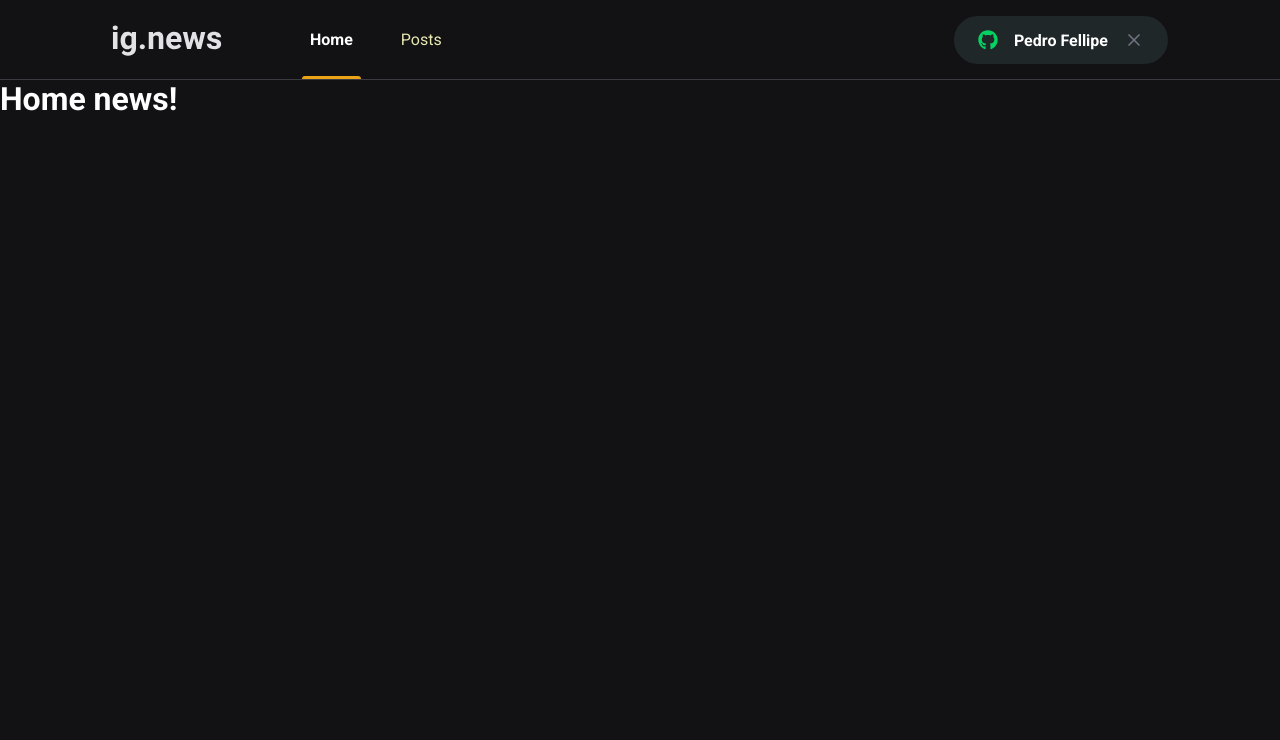
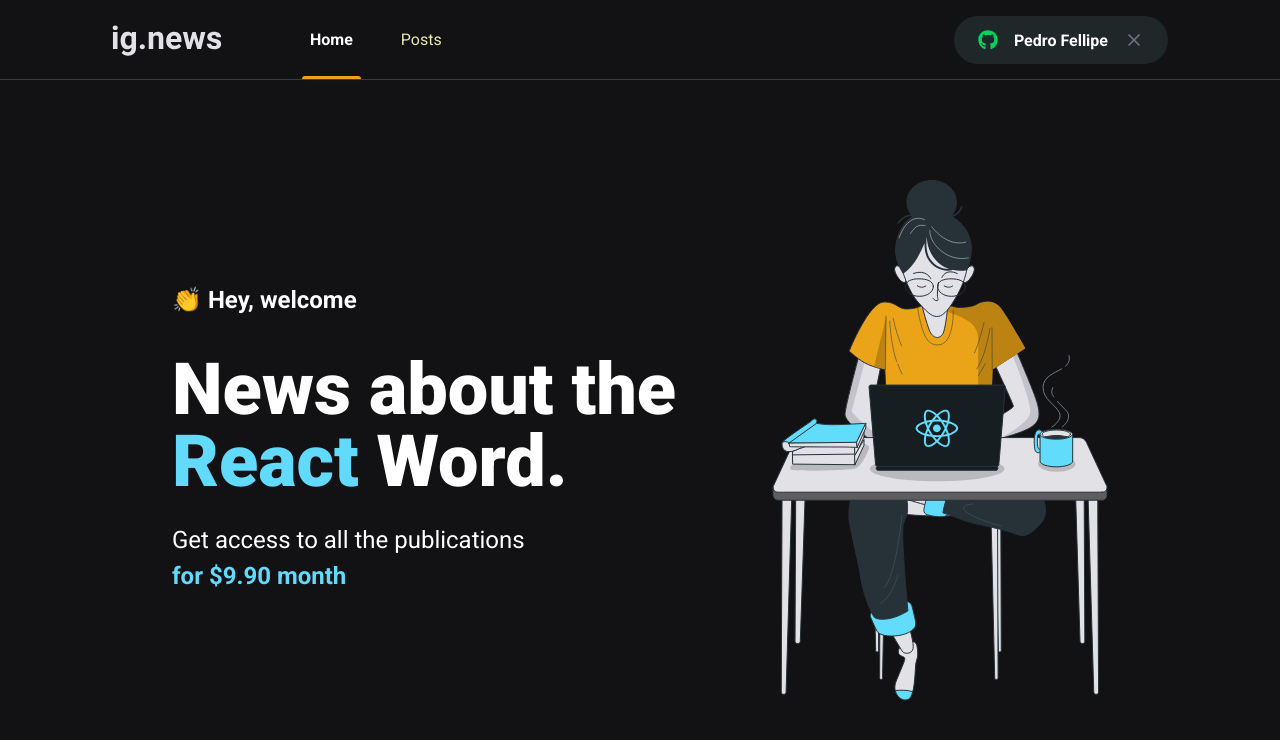
Before and after one commit to PedroFelli/ignews, a Next.js app: page / in a window 1280 px wide. Shown: the top 740 px of the page. Built offline with nearby package versions, Linux system fonts and the light colour scheme.

Commit message:
add home page

```diff
--- /dev/null
+++ b/src/pages/home.module.scss
@@ -0,0 +1,41 @@
+.contentContainer {
+  max-width: 1120px;
+  margin: 0 auto;
+  padding: 0 2rem;
+  height: calc(100vh - 5rem);
+
+  display: flex;
+  align-items: center;
+  justify-content: center;
+}
+
+.hero {
+  max-width: 600px;
+
+  > span {
+    font-size: 1.5rem;
+    font-weight: bold;
+  }
+
+  h1 {
+    font-size: 4.5rem;
+    line-height: 4.5rem;
+    font-weight: 900;
+    margin-top: 2.5rem;
+
+    span {
+      color: var(--cyan-500);
+    }
+  }
+
+  p {
+    font-size: 1.5rem;
+    line-height: 2.25rem;
+    margin-top: 1.5rem;
+
+    span {
+      color: var(--cyan-500);
+      font-weight: bold;
+    }
+  }
+}
--- a/src/pages/index.tsx
+++ b/src/pages/index.tsx
@@ -1,6 +1,6 @@
 import Head from "next/head";
 
-//import styles from "../styles/home.module.scss";
+import styles from "./home.module.scss";
 
 export default function Home() {
   return (
@@ -8,7 +8,18 @@
       <Head>
         <title>ig.news</title>
       </Head>
-      <h1 >Home news!</h1>
+      <main className={styles.contentContainer}>
+        <section className={styles.hero}>
+          <span>👏  Hey, welcome</span>
+          <h1>News about the <span>React</span> Word.</h1>
+
+          <p>Get access to all the publications <br />
+        <span>for $9.90 month</span></p>
+        </section>
+
+
+        <img  src="/images/avatar.svg" alt="Girl coding" />
+      </main>
     </>
   )
 }
```
